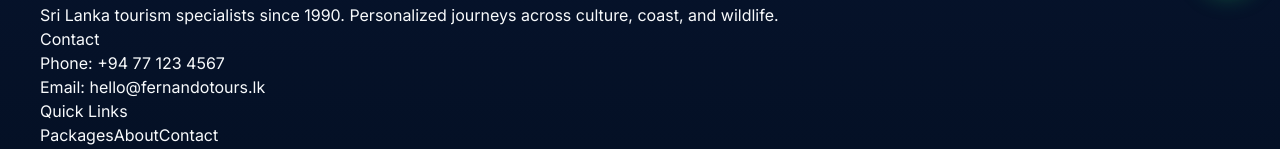
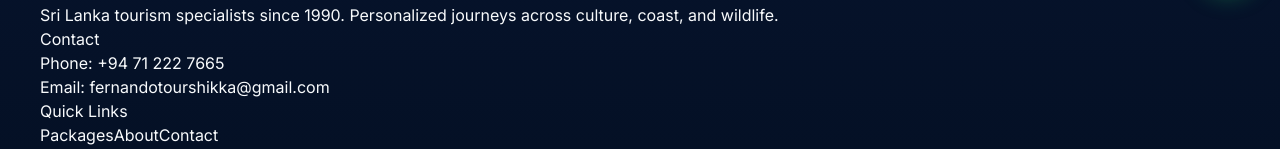
Before and after one commit to Maleesh3038/fernando-tours, a Next.js app: page /about in a window 1280 px wide. Shown: the part 789-938 px from the top of the page. Built offline with nearby package versions, Linux system fonts and the light colour scheme; a web font is replaced by a local one.

Commit message:
feat: update footer social links to Facebook, Instagram, TripAdvisor

```diff
--- a/src/components/Footer.tsx
+++ b/src/components/Footer.tsx
@@ -10,8 +10,8 @@ export default function Footer() {
         </div>
         <div>
           <p className="font-semibold text-white">Contact</p>
-          <p className="mt-4">Phone: +94 77 123 4567</p>
-          <p>Email: hello@fernandotours.lk</p>
+          <p className="mt-4">Phone: +94 71 222 7665</p>
+          <p>Email: fernandotourshikka@gmail.com</p>
         </div>
         <div>
           <p className="font-semibold text-white">Quick Links</p>
```
Also changed, not shown: src/app/page.tsx (+4 -4 lines).
